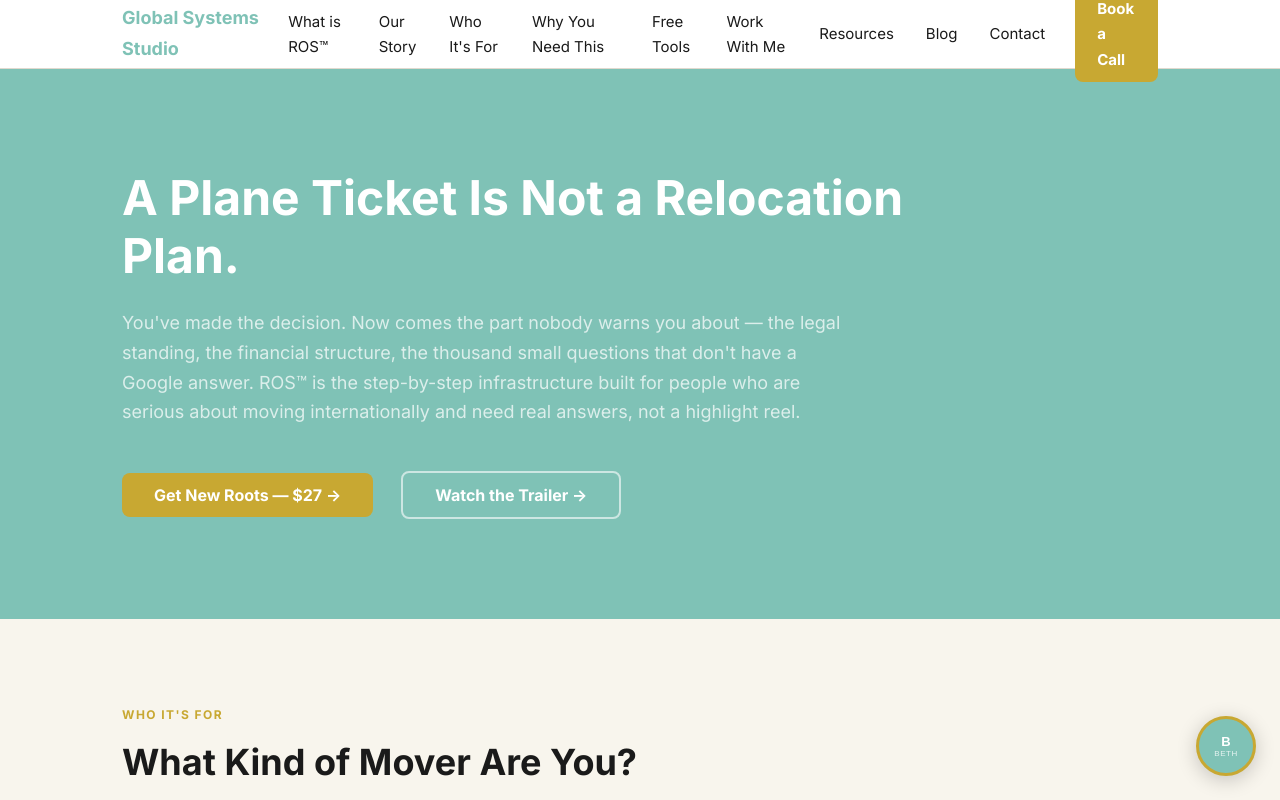
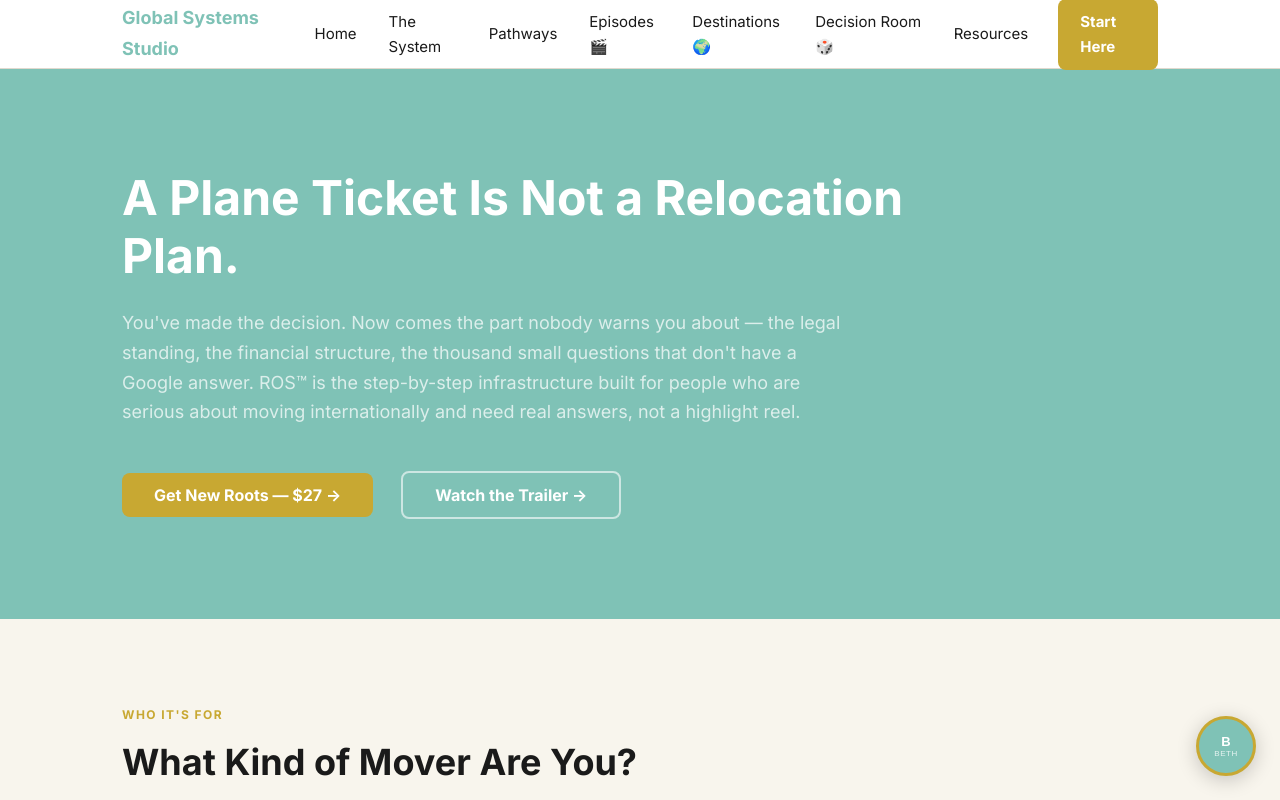
Before and after one commit to globalsystemsstudio-lang/gss-website, a Next.js app: page / in a window 1280 px wide. Shown: the top 800 px of the page. Built offline with nearby package versions, Linux system fonts and the light colour scheme.

Commit message:
Redesign: update site nav to match locked proposed structure (Home / The System / Pathways / Episodes / Destinations / Decision Room / Resources / Start Here)

```diff
--- a/components/Nav.jsx
+++ b/components/Nav.jsx
@@ -8,16 +8,14 @@ export default function Nav() {
         <div className="nav-inner">
           <Link href="/" className="nav-logo">Global Systems Studio</Link>
           <ul className="nav-links">
-            <li><Link href="/what-is-ros">What is ROS™</Link></li>
-            <li><Link href="/our-story">Our Story</Link></li>
-            <li><Link href="/who-its-for">Who It's For</Link></li>
-            <li><Link href="/why-you-need-this">Why You Need This</Link></li>
-            <li><Link href="/tools">Free Tools</Link></li>
-            <li><Link href="/work-with-me">Work With Me</Link></li>
+            <li><Link href="/">Home</Link></li>
+            <li><Link href="/what-is-ros">The System</Link></li>
+            <li><Link href="/who-its-for">Pathways</Link></li>
+            <li><Link href="/#episodes">Episodes 🎬</Link></li>
+            <li><Link href="/#destinations">Destinations 🌍</Link></li>
+            <li><Link href="/#decision-room">Decision Room 🎲</Link></li>
             <li><Link href="/resources">Resources</Link></li>
-            <li><Link href="/blog">Blog</Link></li>
-            <li><Link href="/contact">Contact</Link></li>
-            <li><Link href="/work-with-me" className="nav-cta-link">Book a Call</Link></li>
+            <li><Link href="/shop/new-roots/" className="nav-cta-link">Start Here</Link></li>
           </ul>
           <MobileNavToggle />
         </div>
```
